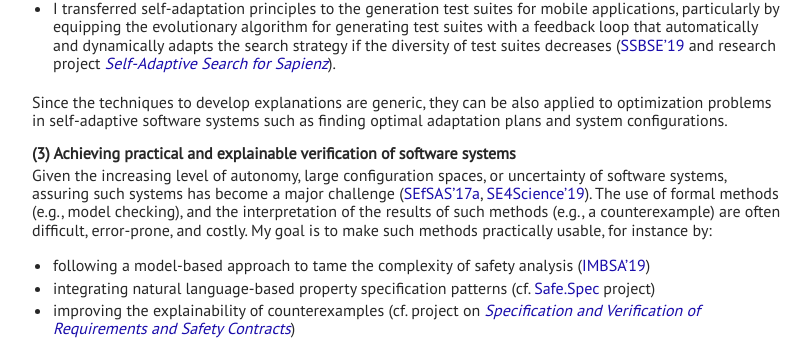
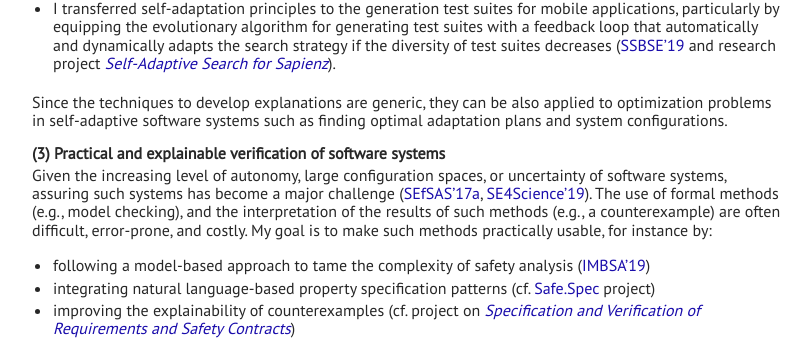
Before and after one commit to thomas-vogel/thomas-vogel.github.io, a Jekyll site: the page built from _pages/research.md, in a window 1280 px wide. Shown: the part 968-1308 px from the top of the page, without its empty margins (233-1045 px from the left). Built offline with Jekyll 4.4.1, drawn with Linux system fonts in a browser that asks for light colours.

Commit message:
Update research.

```diff
--- a/_pages/research.md
+++ b/_pages/research.md
@@ -32,7 +32,7 @@ The gained understanding could then help in configuring a method to yield better
 <br />
 Since the techniques to develop explanations are generic, they can be also applied to optimization problems in self-adaptive software systems such as finding optimal adaptation plans and system configurations.
 
-### (3)  Achieving practical and explainable verification of software systems
+### (3) Practical and explainable verification of software systems
 Given the increasing level of autonomy, large configuration spaces, or uncertainty of software systems, assuring such systems has become a major challenge ([SEfSAS'17a](publications/2017-SEFSAS3a), [SE4Science'19](publications/2019-SE4Science)). The use of formal methods (e.g., model checking), and the interpretation of the results of such methods (e.g., a counterexample) are often difficult, error-prone, and costly. My goal is to make such methods practically usable, for instance by:
 * following a model-based approach to tame the complexity of safety analysis ([IMBSA'19](publications/2019-IMBSA))
 * integrating natural language-based property specification patterns (cf. [Safe.Spec](#projects) project)
```
